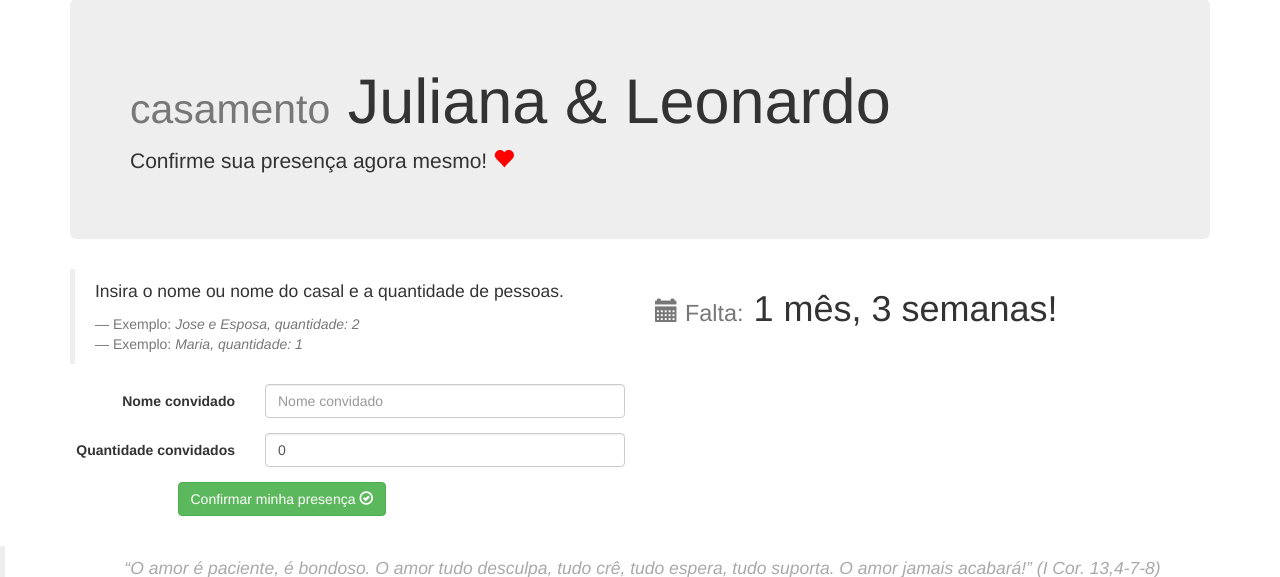
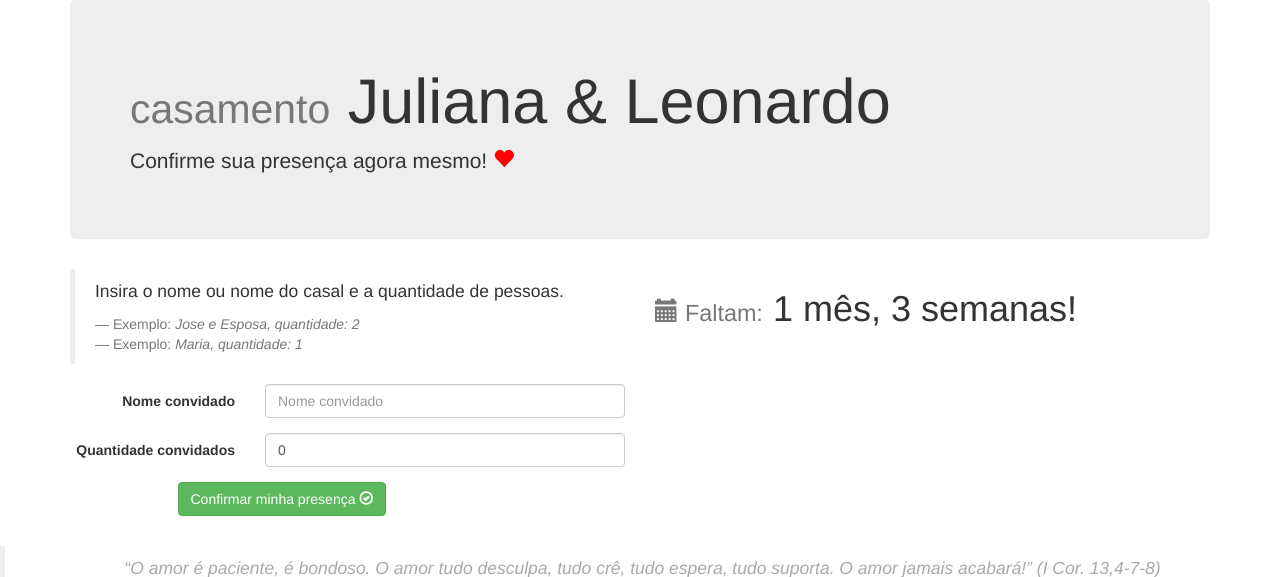
Before and after one commit to leonardocintra/confirma-presenca, a Django app: page / in a window 1280 px wide. Shown: the part 71-648 px from the top of the page. Run offline with Django 3.2, Linux system fonts and the light colour scheme; some libraries are stand-ins or nearby versions.

Commit message:
corrigindo porguges

```diff
--- a/core/templates/core/index.html
+++ b/core/templates/core/index.html
@@ -38,7 +38,7 @@
     </div>
 
     <div class="col-sm-6">
-      <h1><small><span class="glyphicon glyphicon-calendar" aria-hidden="true"></span> Falta:</small> {{ data_casamento|timeuntil }}!</h1>
+      <h1><small><span class="glyphicon glyphicon-calendar" aria-hidden="true"></span> Faltam:</small> {{ data_casamento|timeuntil }}!</h1>
     </div>
   </div>
 
--- a/core/templates/core/presenca_confirmada.html
+++ b/core/templates/core/presenca_confirmada.html
@@ -7,7 +7,7 @@
             <span class="glyphicon glyphicon-ok" aria-hidden="true"></span>
         </span>
     </h1>
-    <h3><small><span class="glyphicon glyphicon-calendar" aria-hidden="true"></span> Falta:</small> {{ data_casamento|timeuntil }}!</h3>
+    <h3><small><span class="glyphicon glyphicon-calendar" aria-hidden="true"></span> Faltam:</small> {{ data_casamento|timeuntil }}!</h3>
     <p>Se tiver alguma duvida entre em contato: <a href="{% url 'contato' %}">clicando aqui </a> </p>
 
     <br />
```
